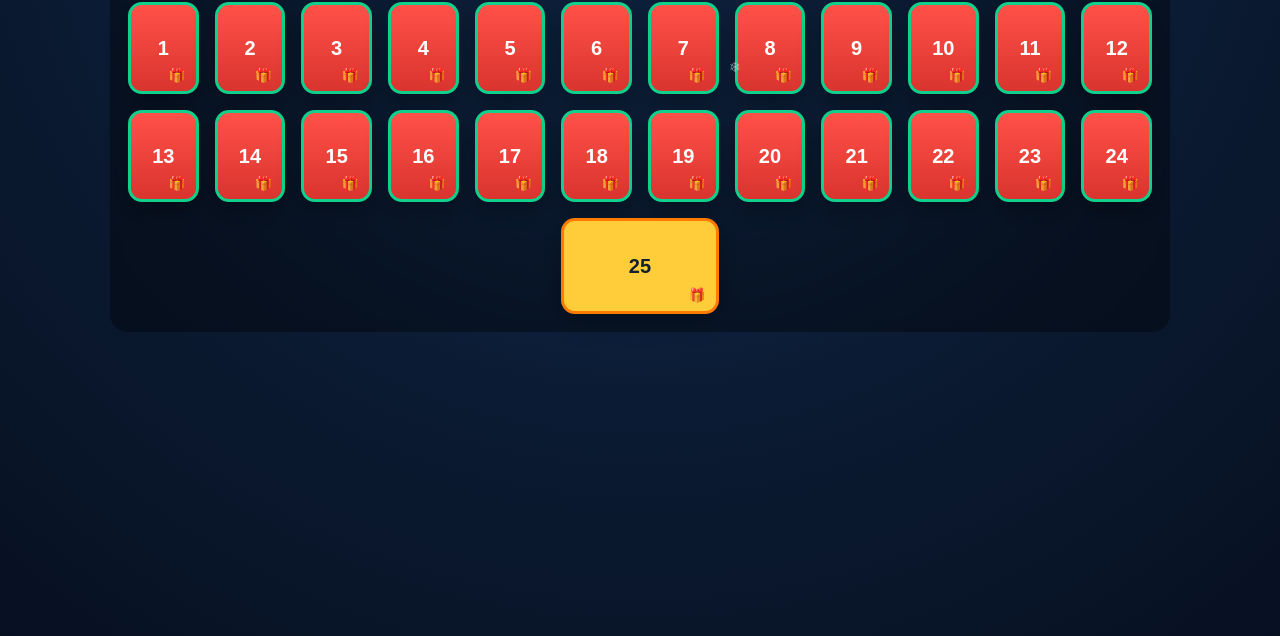
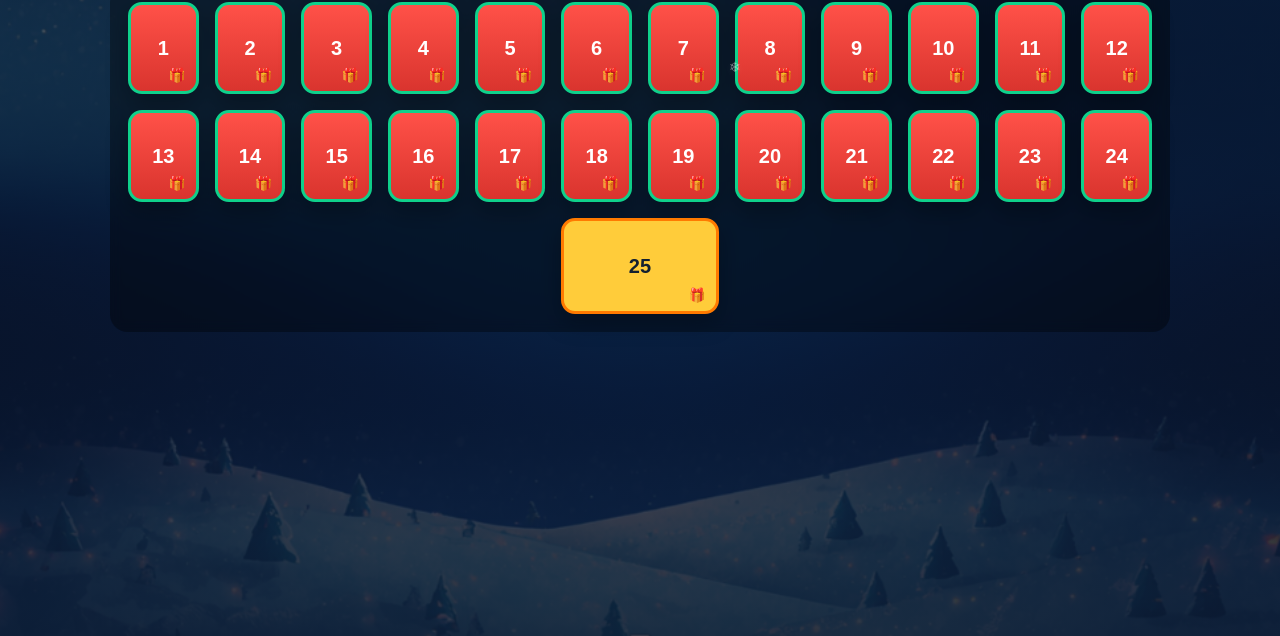
Before and after one commit to DannyGilligan/hackathon-dec-2025, a website: page index.html in a window 1280 px wide. Shown: the part 164-800 px from the top of the page. Drawn offline with Linux system fonts and the light colour scheme.

Commit message:
added background image

```diff
--- a/public/assets/css/styles.css
+++ b/public/assets/css/styles.css
@@ -14,12 +14,25 @@ body {
   margin: 0;
   font-family: system-ui, -apple-system, Segoe UI, Roboto, Arial, sans-serif;
   color: var(--text);
-  background: radial-gradient(circle at top, #173a6b 0%, var(--bg) 55%, #071021 100%);
   min-height: 100vh;
   overflow-x: hidden;
+
+  /* Snowy mountain background image */
+  background:
+    linear-gradient(
+      rgba(10, 20, 40, 0.65),
+      rgba(10, 20, 40, 0.85)
+    ),
+    url("/assets/images/xmasheroimage.png");
+    background-size: cover;
+    background-position: center bottom;
+    background-repeat: no-repeat;
+    background-attachment: fixed;
 }
 
 .wrapper {
+  position: relative
+  z-index: 10;
   max-width: 1100px;
   margin: 0 auto;
   padding: 28px 20px 70px;
```
Also changed, not shown: public/assets/images/xmasheroimage.png (added).
